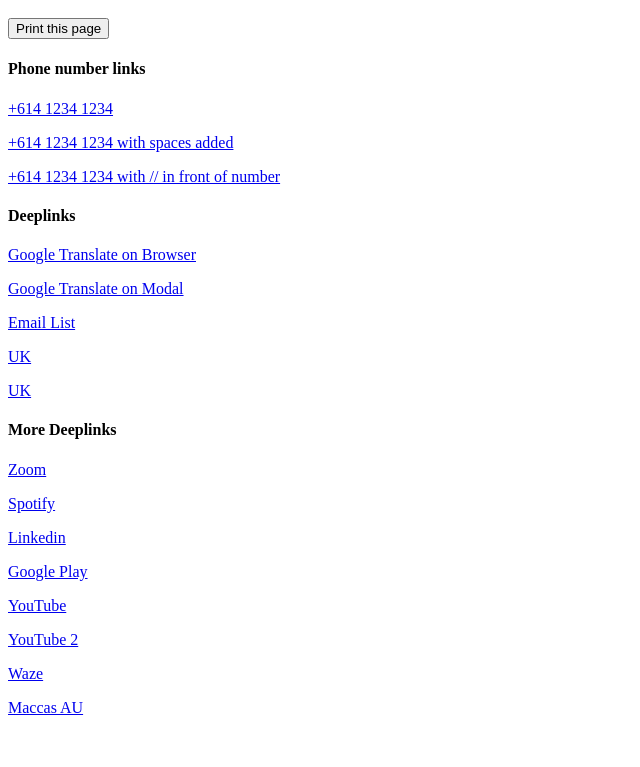
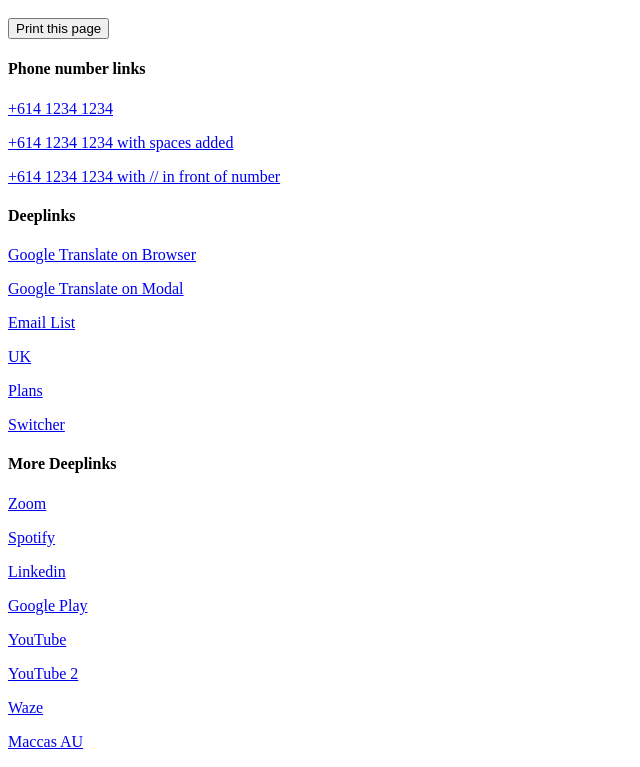
Before and after one commit to jtran-anonyome/jtran-anonyome.github.io, a plain HTML site: page index.html in a window 1280 px wide. Shown: the part 101-868 px from the top of the page, without its empty margins (0-640 px from the left). Before the commit the page ends 834 px from the top, so only its background shows below. Drawn offline with Linux system fonts and the light colour scheme.

Commit message:
Update index.html

```diff
--- a/index.html
+++ b/index.html
@@ -16,7 +16,8 @@
 <p><a href="mysudo://screen/webview?url=https%3A%2F%2Ftranslate.google.com%2F%23view%3Dhome%26op%3Dtranslate%26sl%3Den%26tl%3Den%26text%3Dtest"> Google Translate on Modal</a></p>
 <p><a href="mysudo://screen/email/list"> Email List</a></p>
 <p><a href="mysudo://screen/uk_kyc"> UK</a></p>
-<p><a href="mysudo://screen/plans?focus-plan=better&period=yearly"> UK</a></p>
+<p><a href="mysudo://screen/plans?focus-plan=better&period=yearly"> Plans</a></p>
+<p><a href="mysudo://screen/sudo_switcher"> Switcher</a></p>
 
 <h4>More Deeplinks</h4>
 <p><a href="zoomus://"> Zoom</a></p>
```
